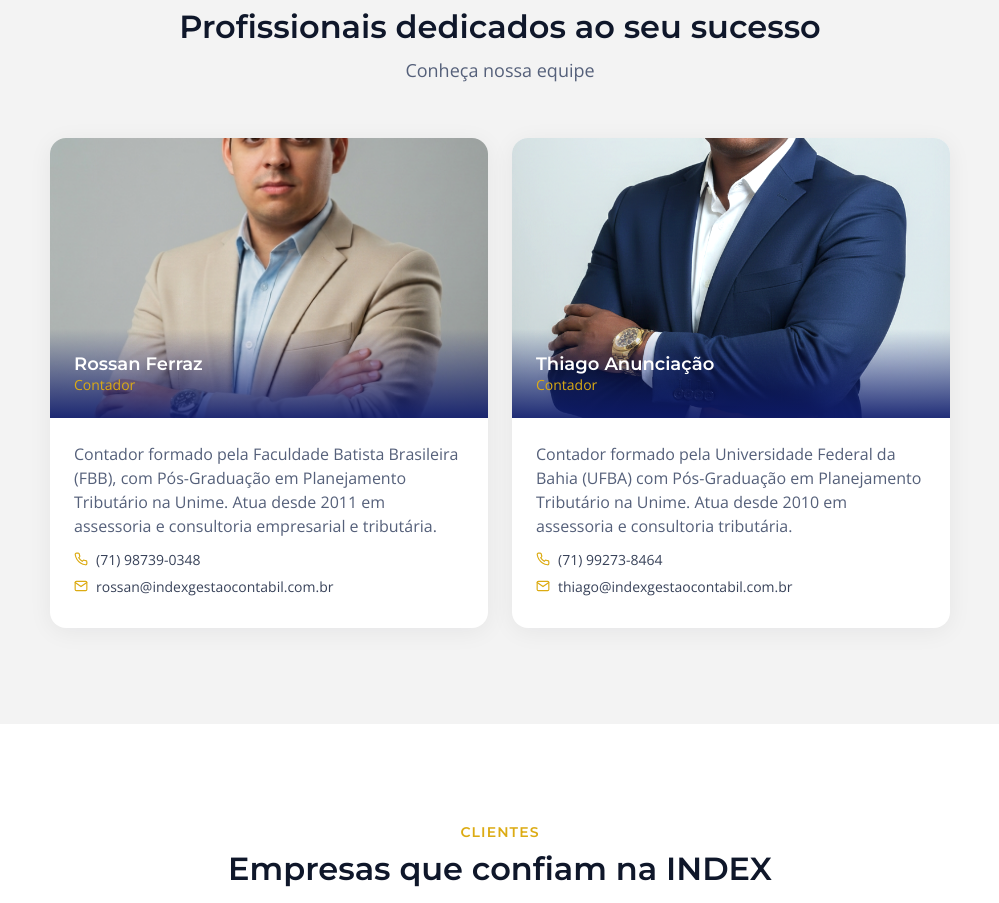
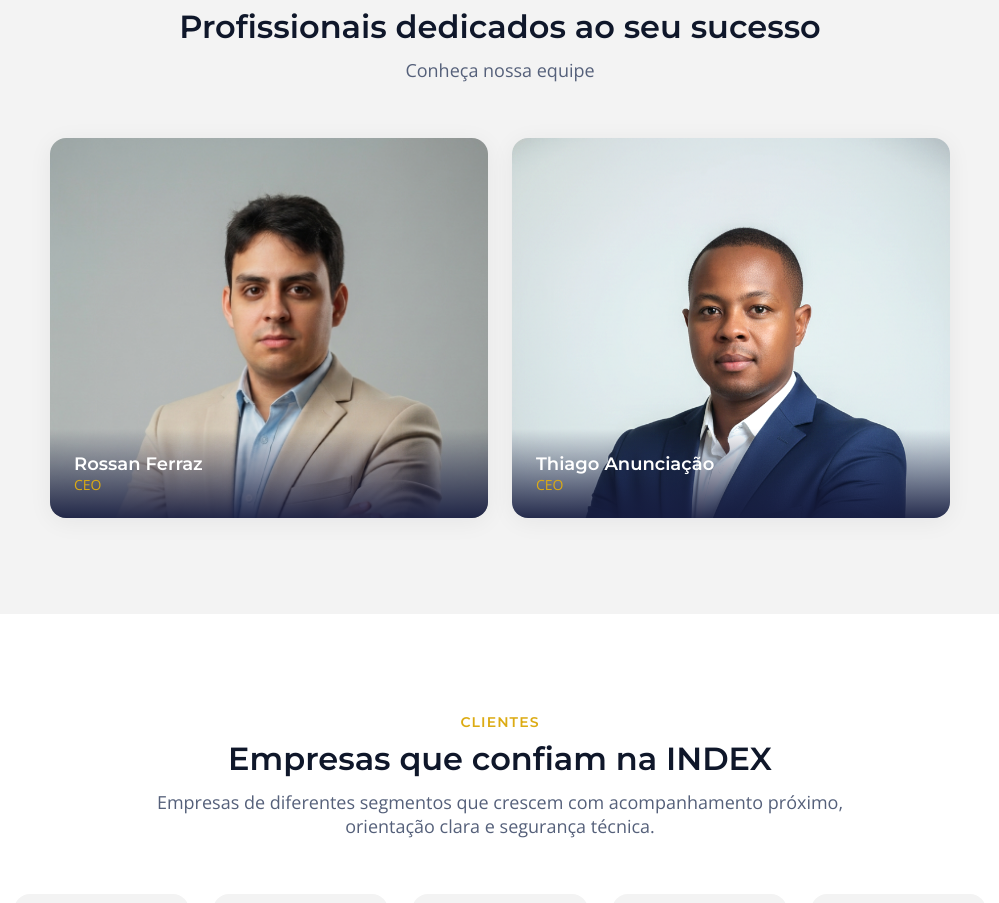
Before and after one commit to indexgestaocontabil/indexgestaocontabil.github.io, a React (Create React App) app: page / in a window 1280 px wide. Shown: the part 3960-4863 px from the top of the page, without its empty margins (140-1139 px from the left). Built offline with nearby package versions, Linux system fonts and the light colour scheme.

Commit message:
Add files via upload

```diff
--- a/src/pages/HomePage/HomePage.scss
+++ b/src/pages/HomePage/HomePage.scss
@@ -568,10 +568,12 @@
       box-shadow: 0 4px 24px rgba(15, 23, 42, 0.06);
 
       &-photo {
-        @extend %bsc-brnr-bpc;
+        background-size: cover;
+        background-repeat: no-repeat;
+        background-position: top center;
 
         position: relative;
-        height: 280px;
+        height: 380px;
 
         &-overlay {
           @extend %df-fdc-jcc-aifs;
@@ -583,7 +585,7 @@
           padding: $base-spacing-large;
           background: linear-gradient(
             to top,
-            rgba(13, 26, 108, 0.9),
+            rgba(22, 28, 64, 0.92),
             transparent
           );
 
@@ -596,37 +598,6 @@
 
           .role {
             font-size: $font-size-1;
-            color: var(--theme-color-2);
-          }
-        }
-      }
-
-      &-body {
-        padding: $base-spacing-large;
-
-        p {
-          color: #55607a;
-          margin: 0 0 $base-spacing-medium;
-          line-height: 1.5em;
-        }
-
-        a {
-          display: flex;
-          align-items: center;
-          justify-content: flex-start;
-
-          gap: $base-spacing-small;
-          color: #384259;
-          text-decoration: none;
-          font-size: $font-size-1;
-          margin-bottom: $base-spacing-small;
-
-          svg {
-            color: var(--theme-color-2);
-            flex-shrink: 0;
-          }
-
-          &:hover {
             color: var(--theme-color-2);
           }
         }
--- a/src/pages/HomePage/HomePage.tsx
+++ b/src/pages/HomePage/HomePage.tsx
@@ -1,5 +1,5 @@
 import { Link } from 'react-router-dom';
-import { FiCheck, FiPhone, FiMail, FiArrowRight } from 'react-icons/fi';
+import { FiCheck, FiArrowRight } from 'react-icons/fi';
 import Content from './content.json';
 import { MEMBERS } from '../../globals';
 import { getWhatsAppLink } from '../../utils/utilitary-functions';
@@ -186,17 +186,8 @@ const HomePage = () => {
             >
               <div className="team-card-photo-overlay">
                 <span className="name">{member.name}</span>
-                <span className="role">Contador</span>
+                <span className="role">CEO</span>
               </div>
-            </div>
-            <div className="team-card-body">
-              <p>{member.about[0]}</p>
-              <a href={`tel:${member.phone.replace(/\(|\)|\s|-/g, '')}`}>
-                <FiPhone /> {member.phone}
-              </a>
-              <a href={`mailto:${member.email}`}>
-                <FiMail /> {member.email}
-              </a>
             </div>
           </div>
         ))}
```
